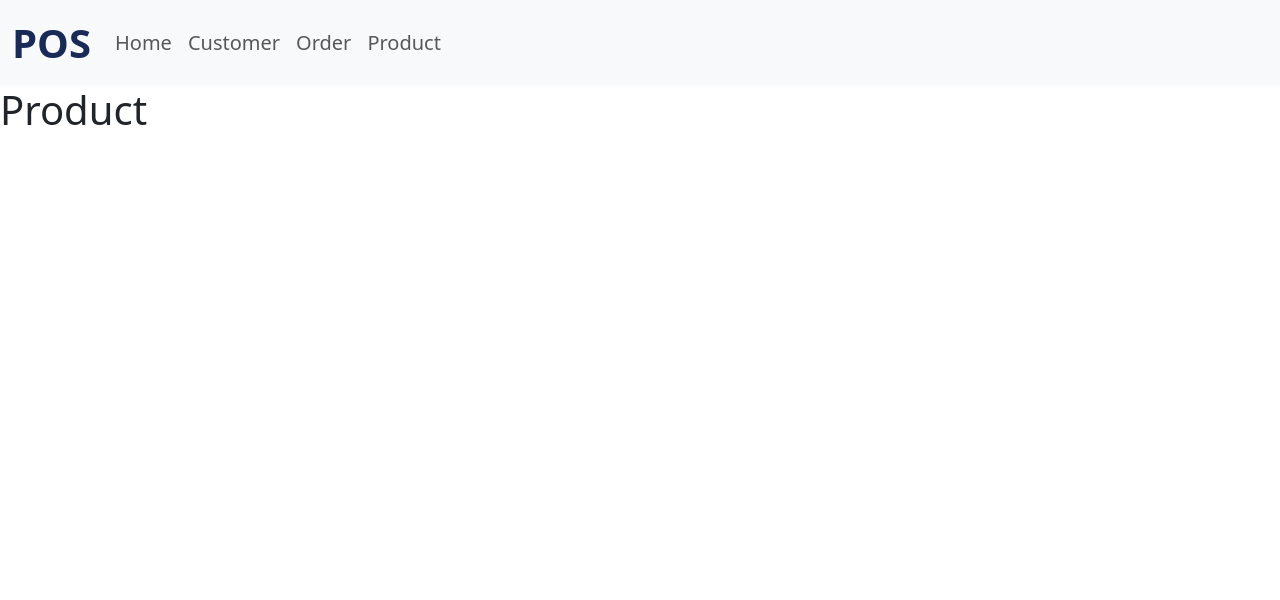
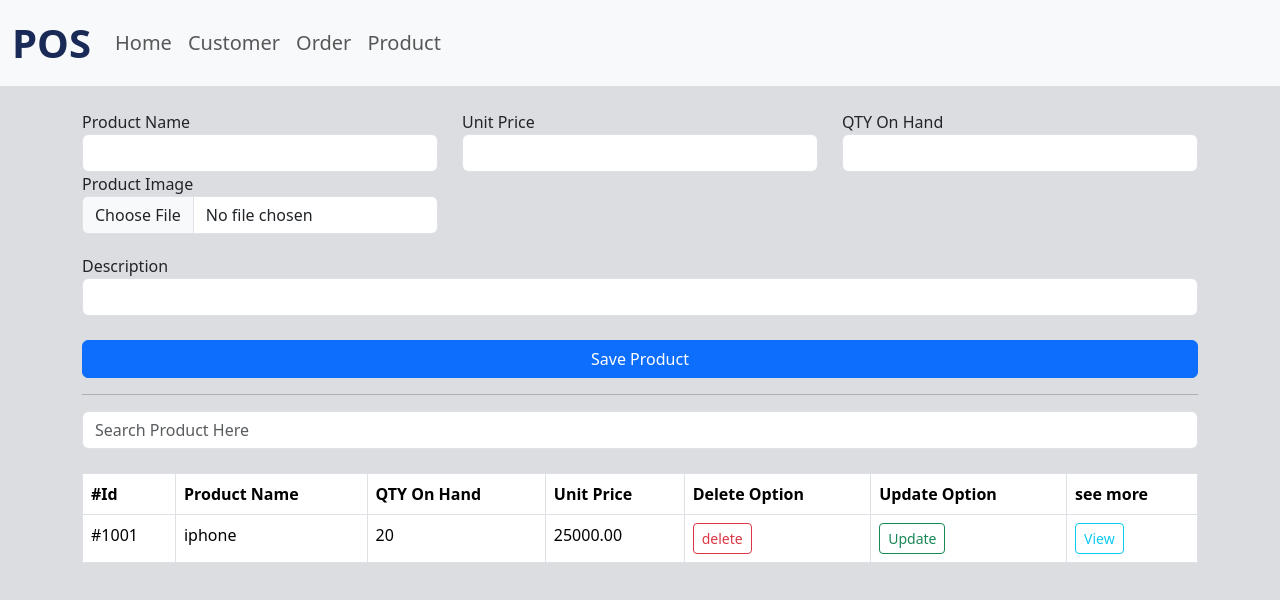
Before and after one commit to JanithR-creator/POS, a React (Vite) app: page /product in a window 1280 px wide. Shown: the top 600 px of the page. Built offline with nearby package versions, Linux system fonts and the light colour scheme.

Commit message:
create product component ui

```diff
--- a/src/App.css
+++ b/src/App.css
@@ -1,3 +1,7 @@
+body{
+    background-color: rgb(220, 221, 225)!important;
+}
+
 .logo{
     font-size: 40px!important;
     margin-right: 10px;
--- a/src/components/Product.tsx
+++ b/src/components/Product.tsx
@@ -1,5 +1,99 @@
+import React from "react";
+
 function Product(){
-    return <h1>Product</h1>
+
+    const styleObj:React.CSSProperties={
+        marginBottom:'20px'
+    }
+
+    return (
+        <>
+            <br/>
+            <div className="container">
+                <div className="row">
+                    <div className="col-12 col-sm-6 col-md-4">
+                        <div className="form-group">
+                            <label htmlFor="productName">Product Name</label>
+                            <input type="text" className='form-control' id='productName'/>
+                        </div>
+                    </div>
+                    <div className="col-12 col-sm-6 col-md-4">
+                        <div className="form-group">
+                            <label htmlFor="price">Unit Price</label>
+                            <input type="number" className='form-control' id='price'/>
+                        </div>
+                    </div>
+                    <div className="col-12 col-sm-6 col-md-4">
+                        <div className="form-group">
+                            <label htmlFor="qty">QTY On Hand</label>
+                            <input type="number" className='form-control' id='qty'/>
+                        </div>
+                    </div>
+                    <div className="col-12 col-sm-6 col-md-4" style={styleObj}>
+                        <div className="form-group">
+                            <label htmlFor="image">Product Image</label>
+                            <input type="file" className='form-control' id='image'/>
+                        </div>
+                    </div>
+                    <div className="col-12">
+                        <div className="form-group">
+                            <label htmlFor="description">Description</label>
+                            <input type="text" className='form-control' id='description'/>
+                        </div>
+                    </div>
+                </div>
+                <br/>
+                <div className="row">
+                    <div className="col-12">
+                        <button className="btn btn-primary col-12">Save Product</button>
+                    </div>
+                </div>
+                <hr/>
+                <div className="row">
+                    <div className="col-12">
+                        <form className="col-12">
+                            <input type="text" className="form-control" placeholder='Search Product Here'/>
+                        </form>
+                    </div>
+                </div>
+                <br/>
+                <div className="row">
+                    <div className="col-12">
+                        <table className="table table-hover table-bordered">
+                            <thead>
+                            <tr>
+                                <th>#Id</th>
+                                <th>Product Name</th>
+                                <th>QTY On Hand</th>
+                                <th>Unit Price</th>
+                                <th>Delete Option</th>
+                                <th>Update Option</th>
+                                <th>see more</th>
+                            </tr>
+                            </thead>
+                            <tbody>
+                            <tr>
+                                <td>#1001</td>
+                                <td>iphone</td>
+                                <td>20</td>
+                                <td>25000.00</td>
+                                <td>
+                                    <button className="btn btn-outline-danger btn-sm">delete</button>
+                                </td>
+                                <td>
+                                    <button className="btn btn-outline-success btn-sm">Update</button>
+                                </td>
+                                <td>
+                                    <button className="btn btn-outline-info btn-sm">View</button>
+                                </td>
+                            </tr>
+                            </tbody>
+                        </table>
+                    </div>
+                </div>
+            </div>
+        </>
+    )
 }
 
 export default Product;
```
